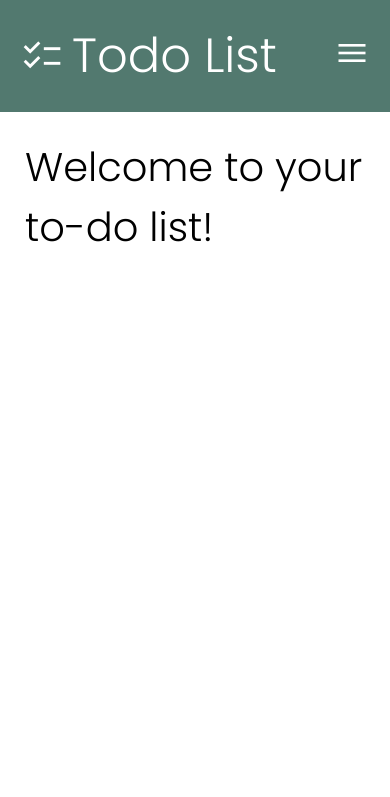
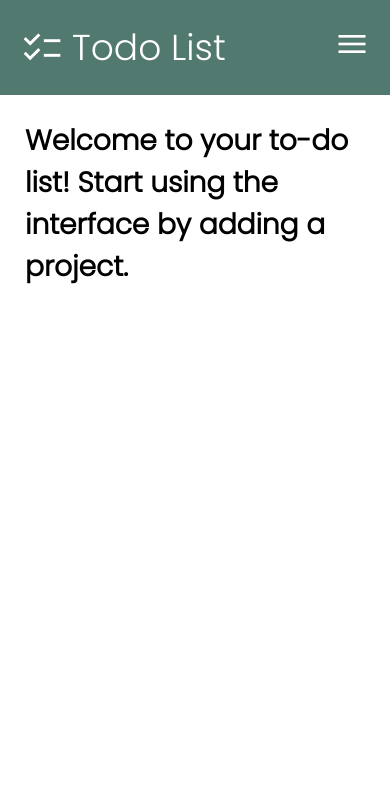
Before and after one commit to IdoSabach/Todo-List, a plain HTML site: page index.html in a window 390 px wide. Shown: the top 797 px of the page. Drawn offline with nearby package versions, Linux system fonts and the light colour scheme.

Commit message:
fix main page!

```diff
--- a/index.html
+++ b/index.html
@@ -51,7 +51,7 @@
       </aside>
 
       <main class="main-page">
-        <div class="title-of-main">Welcome to your to-do list!</div>
+        <div class="title-of-main">Welcome to your to-do list! Start using the interface by adding a project.</div>
         <div class="boxProject"></div>
         <button class="add-task">
           <span class="material-symbols-outlined"> add </span>Add Task
--- a/style.css
+++ b/style.css
@@ -166,8 +166,11 @@ body {
 }
 
 .title-of-main {
-  font-size: 40px;
+  font-size: 36px;
   overflow-wrap: break-word;
+  white-space: pre-line;
+  word-wrap: break-word;
+  display: inline;
 }
 
 .footer {
@@ -299,9 +302,9 @@ body {
     display: none;
   }
 
-  /* .boxBtn{
-
-  } */
+  .title{
+    font-size: 36px;
+  }
 
   .mainProject {
     width: 250px;
@@ -329,4 +332,10 @@ body {
   button {
     color: #000000;
   }
+
+  .title-of-main {
+    text-align: center;
+    font-size: 28px;
+    font-weight: 600;
+  }
 }
```
Also changed, not shown: main.js (+1 -1 lines).
